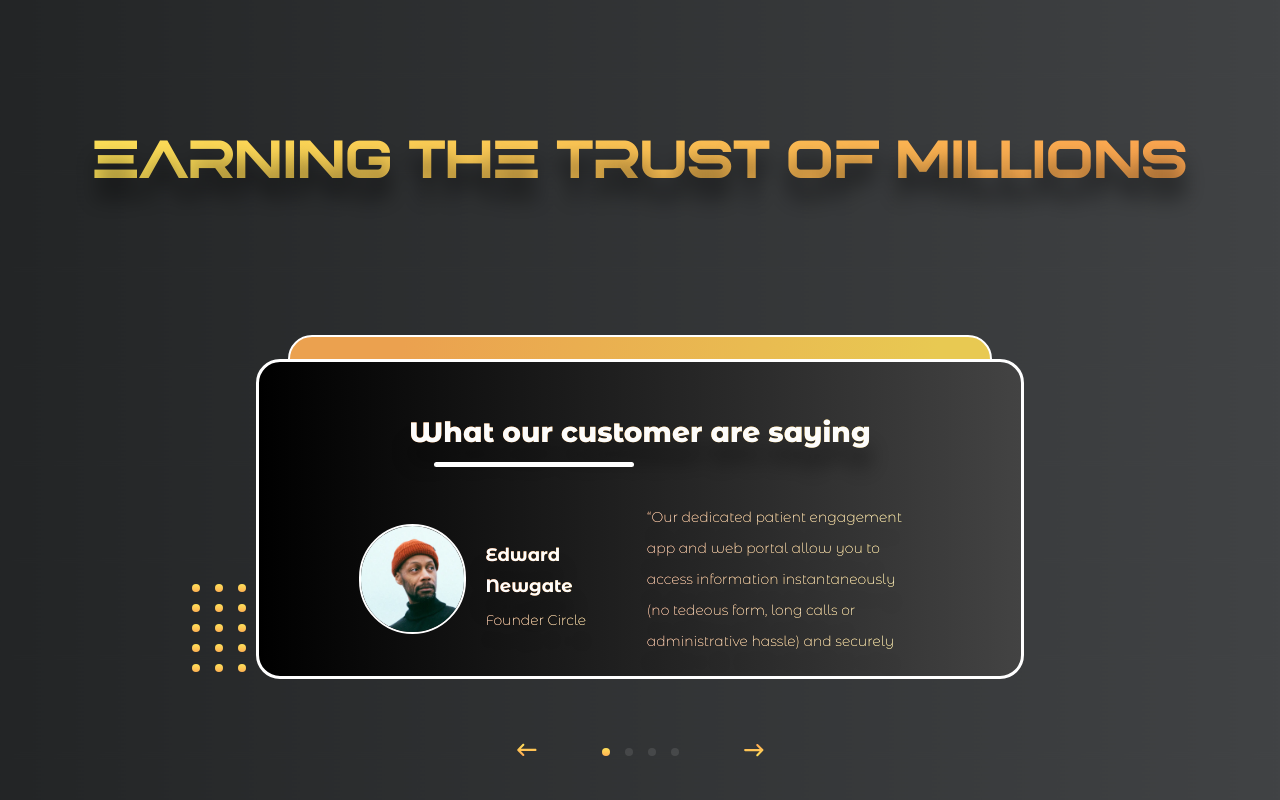
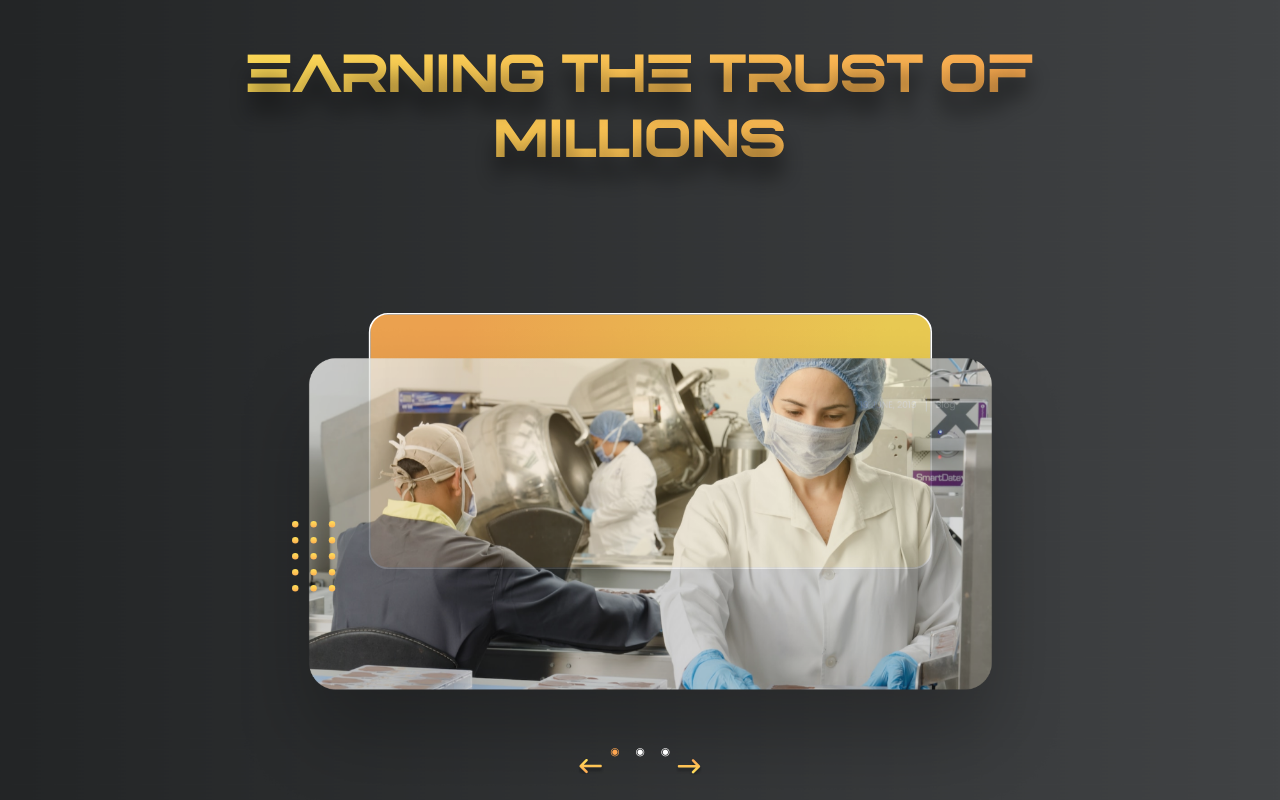
Before and after one commit to rajnishps/ramaera-website, a Next.js app: page / in a window 1280 px wide. Shown: the part 10560-11360 px from the top of the page. Built offline with nearby package versions, Linux system fonts and the light colour scheme; grey boxes are pictures that could not be loaded.

Commit message:
arrows and dots aligned

```diff
--- a/pages/index.js
+++ b/pages/index.js
@@ -40,8 +40,8 @@ export default function Home() {
       <Story />
       <Future />
       <Leader />
-      <Trust />
-      {/*<Review />*/}
+      {/*<Trust />*/}
+      <Review />
       <Promoting />
       <Tomorrow />
       <Faqs />
--- a/pages/page/trust/components/BgRectangle.js
+++ b/pages/page/review/components/BgRectangle.js
@@ -2,6 +2,8 @@ import React from "react"
 import styled from "styled-components"
 
 const BgWrapper = styled.div`
+  position: absolute;
+  bottom: 280px;
   height: 100vh;
   width: 100vw;
 `
--- a/pages/page/review/index.js
+++ b/pages/page/review/index.js
@@ -1,16 +1,11 @@
+import { useState } from "react"
 import PageLayout from "../../../components/PageLayout/PageLayout"
 import PageWidth from "../../../components/Width/PageWidth"
 import Text from "../../../components/Text/Text"
 import { bg, Responsive } from "./components/Style"
-import { useState } from "react"
 import styled from "styled-components"
-import {
-  Arrows,
-  Slide,
-  ArrowsHover,
-  Wrapper,
-  Section,
-} from "../tomorrow/components/Images"
+import Dots from "./components/Dots"
+import BgRectangle from "../review/components/BgRectangle"
 
 const slides = [
   {
@@ -22,13 +17,76 @@ const slides = [
   {
     eachSlide: "url(/content/tom3.png)",
   },
-  {
-    eachSlide: "url(/content/tom1.png)",
-  },
-  {
-    eachSlide: "url(/content/tom2.png)",
-  },
 ]
+export const Arrows = styled.button`
+  position: absolute;
+  top: 40%;
+  background: none;
+  height: 60px;
+  border: 0;
+  cursor: pointer;
+  transition: ease 0.3s all;
+  outline: none;
+`
+const Slide = styled.div`
+  transform: scale(80%);
+  width: 100vw;
+  height: 100vh;
+  float: left;
+  line-height: 50vh;
+  font-size: 40vh;
+  text-align: center;
+  background-size: cover;
+  background-position: center center;
+  background-color: transparent;
+`
+const ArrowsHover = styled.div`
+  &:hover ${Arrows} {
+    transform: scale(105%);
+  }
+`
+const Wrapper = styled.div`
+  height: 60vh;
+  transition: 0.5s all linear;
+  will-change: transform;
+`
+const Section = styled.section`
+  width: 100vw;
+  height: 100vh;
+  overflow: hidden;
+  position: relative;
+`
+const DotsContainer = styled.ul`
+  height: auto;
+  margin: 0;
+  padding: 0;
+  position: absolute;
+  width: auto;
+  text-align: center;
+  left: 50%;
+  bottom: 160px;
+  transform: translateX(-50%);
+  z-index: 10;
+  list-style-type: none;
+  & li {
+    display: inline-block;
+    padding: 5px 10px;
+    font-size: 10px;
+    & button {
+      color: #fff;
+      background-color: transparent;
+      border: none;
+    }
+    &.active button {
+      color: #ffa751;
+      &.hover {
+        text-decoration: none;
+        opacity: 0.7;
+        cursor: pointer;
+      }
+    }
+  }
+`
 
 const index = () => {
   const [active, setActive] = useState(0)
@@ -62,7 +120,7 @@ const index = () => {
       ) => (
         <li className={isActive(index) + " dots"} key={index}>
           <button onClick={() => setActive(index)}>
-            <span>&#9679;</span>
+            <span>&#9673;</span>
           </button>
         </li>
       )
@@ -70,7 +128,7 @@ const index = () => {
 
   const renderArrows = () => (
     <ArrowsHover>
-      <Arrows style={{ left: 0 }} onClick={() => prevOne()}>
+      <Arrows style={{ left: 550, top: 618 }} onClick={() => prevOne()}>
         <svg
           width="32"
           height="19"
@@ -134,7 +192,7 @@ const index = () => {
           </defs>
         </svg>
       </Arrows>
-      <Arrows style={{ right: 0 }} onClick={() => nextOne()}>
+      <Arrows style={{ right: 550, top: 618 }} onClick={() => nextOne()}>
         <svg
           width="32"
           height="20"
@@ -215,11 +273,13 @@ const index = () => {
           lh="65px"
         />
         <Responsive>
+          <BgRectangle />
           <Section>
             <Wrapper style={setSliderStyles()}>{renderSlides()}</Wrapper>
             {renderArrows()}
-            <ul className="dots-container">{renderDots()}</ul>
+            <DotsContainer>{renderDots()}</DotsContainer>
           </Section>
+          <Dots />
         </Responsive>
       </PageWidth>
     </PageLayout>
--- a/pages/page/trust/index.js
+++ b/pages/page/trust/index.js
@@ -3,8 +3,7 @@ import PageLayout from "../../../components/PageLayout/PageLayout"
 import PageWidth from "../../../components/Width/PageWidth"
 import Text from "../../../components/Text/Text"
 import { bg, Responsive } from "./components/Style"
-import BgRectangle from "./components/BgRectangle"
-import Dots from "./components/Dots"
+import BgRectangle from "../review/components/BgRectangle"
 import Review from "./components/Review"
 
 const index = () => (
@@ -30,7 +29,6 @@ const index = () => (
             "“Our dedicated patient engagement app and web portal allow you to access information instantaneously (no tedeous form, long calls or administrative hassle) and securely"
           }
         />
-        <Dots />
       </Responsive>
     </PageWidth>
   </PageLayout>
--- a/styles/globals.css
+++ b/styles/globals.css
@@ -330,39 +330,3 @@ a {
   }
 }
 /* Navigartion Bar Ends */
-/* Navigartion Bar Ends */
-/* Navigartion Bar Ends */
-/* Navigartion Bar Ends */
-/* Navigartion Bar Ends */
-/* Navigartion Bar Ends */
-
-.dots-container {
-  height: auto;
-  margin: 0;
-  padding: 0;
-  position: absolute;
-  width: auto;
-  text-align: center;
-  left: 50%;
-  bottom: 9px;
-  transform: translateX(-50%);
-  z-index: 10;
-  list-style-type: none;
-}
-.dots-container li {
-  display: inline-block;
-  padding: 5px;
-}
-.dots-container li.active button {
-  color: #ffa751;
-}
-.dots-container li button {
-  color: #fff;
-  background-color: transparent;
-  border: none;
-}
-.slider .dots-container li button:hover {
-  text-decoration: none;
-  opacity: 0.7;
-  cursor: pointer;
-}
```
Also changed, not shown: pages/page/review/components/Dots.js (renamed from pages/page/trust/components/Dots.js).
